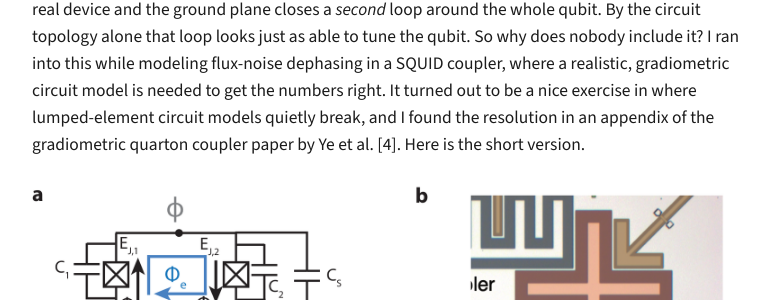
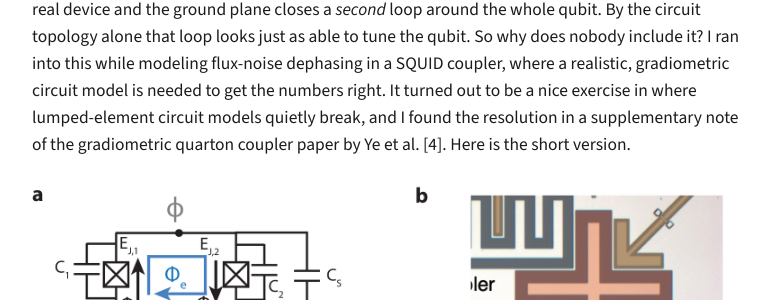
Before and after one commit to gihwan-scqubits/gihwan-scqubits.github.io, a Jekyll site: the page built from _posts/2026-09-07-squid-outer-ground-loop.md, in a window 1280 px wide and 900 px high. Shown: the part 241-541 px from the top of the window, without its empty margins (248-1031 px from the left). Built offline with Jekyll 4.4.1, drawn with Linux system fonts in a browser that asks for light colours; some of the changed text lies outside the part shown.

Commit message:
Cite Supplementary Note 1 of Ye et al.
Co-Authored-By: Claude Fable 5.1 <noreply@anthropic.com>
Claude-Session: https://claude.ai/code/session_01D9GyQzp35NGwXa4HyFQyv5

```diff
--- a/_posts/2026-09-07-squid-outer-ground-loop.md
+++ b/_posts/2026-09-07-squid-outer-ground-loop.md
@@ -5,7 +5,7 @@ tags: [circuit QED, notes]
 math: true
 ---
 
-Every flux-tunable transmon is drawn as a single SQUID loop threaded by a flux $$\Phi_e$$. But look at a real device and the ground plane closes a *second* loop around the whole qubit. By the circuit topology alone that loop looks just as able to tune the qubit. So why does nobody include it? I ran into this while modeling flux-noise dephasing in a SQUID coupler, where a realistic, gradiometric circuit model is needed to get the numbers right. It turned out to be a nice exercise in where lumped-element circuit models quietly break, and I found the resolution in an appendix of the gradiometric quarton coupler paper by Ye et al. [4]. Here is the short version.
+Every flux-tunable transmon is drawn as a single SQUID loop threaded by a flux $$\Phi_e$$. But look at a real device and the ground plane closes a *second* loop around the whole qubit. By the circuit topology alone that loop looks just as able to tune the qubit. So why does nobody include it? I ran into this while modeling flux-noise dephasing in a SQUID coupler, where a realistic, gradiometric circuit model is needed to get the numbers right. It turned out to be a nice exercise in where lumped-element circuit models quietly break, and I found the resolution in a supplementary note of the gradiometric quarton coupler paper by Ye et al. [4]. Here is the short version.
 
 <figure>
   <img src="{{ '/assets/img/blog/squid-outer-loop.png' | relative_url }}" alt="Four circuit diagrams of a flux-tunable transmon: the textbook SQUID, a micrograph, a naive two-loop model, and the corrected model with ground inductances">
@@ -93,14 +93,14 @@ One more thing worth noticing. For $$L \ll L'$$ the correction is $$\Phi_{\text{
 
 ## Where this comes from
 
-The two-loop analysis above is a stripped-down version of Appendix B, "Flux analysis and calibration", in Ye et al. [4]. They include the loops through ground in their quarton coupler circuit by treating the ground path as an inductor with energy $$E_L$$, minimize over the ground node, and find that the junction is biased by half the differential ground-loop flux, $$\tilde\phi_{g\Delta}/2$$. That is the $$L = L'$$ case. The time-dependent flux allocation is from You, Sauls, and Koch [2]; Riwar and DiVincenzo [3] explain why the allocation is ultimately a question about geometry, not topology.
+The two-loop analysis above is a stripped-down version of Supplementary Note 1, "Flux analysis and calibration", of Ye et al. [4]. They include the loops through ground in their quarton coupler circuit by treating the ground path as an inductor with energy $$E_L$$, minimize over the ground node, and find that the junction is biased by half the differential ground-loop flux, $$\tilde\phi_{g\Delta}/2$$. That is the $$L = L'$$ case. The time-dependent flux allocation is from You, Sauls, and Koch [2]; Riwar and DiVincenzo [3] explain why the allocation is ultimately a question about geometry, not topology.
 
 ## References
 
 1. Y. Sung et al., *Realization of high-fidelity CZ and ZZ-free iSWAP gates with a tunable coupler*, [Phys. Rev. X **11**, 021058 (2021)](https://doi.org/10.1103/PhysRevX.11.021058).
 2. X. You, J. A. Sauls, and J. Koch, *Circuit quantization in the presence of time-dependent external flux*, [Phys. Rev. B **99**, 174512 (2019)](https://doi.org/10.1103/PhysRevB.99.174512).
 3. R.-P. Riwar and D. P. DiVincenzo, *Circuit quantization with time-dependent magnetic fields for realistic geometries*, [npj Quantum Inf. **8**, 36 (2022)](https://doi.org/10.1038/s41534-022-00539-x).
-4. Y. Ye et al., *Near-ultrastrong nonlinear light-matter coupling in superconducting circuits*, [Nat. Commun. (2025)](https://doi.org/10.1038/s41467-025-59152-z), Appendix B.
+4. Y. Ye et al., *Near-ultrastrong nonlinear light-matter coupling in superconducting circuits*, [Nat. Commun. (2025)](https://doi.org/10.1038/s41467-025-59152-z), Supplementary Note 1.
 5. J. Braumüller et al., *Concentric transmon qubit featuring fast tunability and an anharmonicity*, [Appl. Phys. Lett. **108**, 032601 (2016)](https://doi.org/10.1063/1.4940230).
 6. M. Tinkham, *Introduction to Superconductivity*, 2nd ed. (McGraw-Hill, 1996), Chap. 3.
 7. R. Meservey and P. M. Tedrow, *Measurements of the kinetic inductance of superconducting linear structures*, [J. Appl. Phys. **40**, 2028 (1969)](https://doi.org/10.1063/1.1657905).
```
